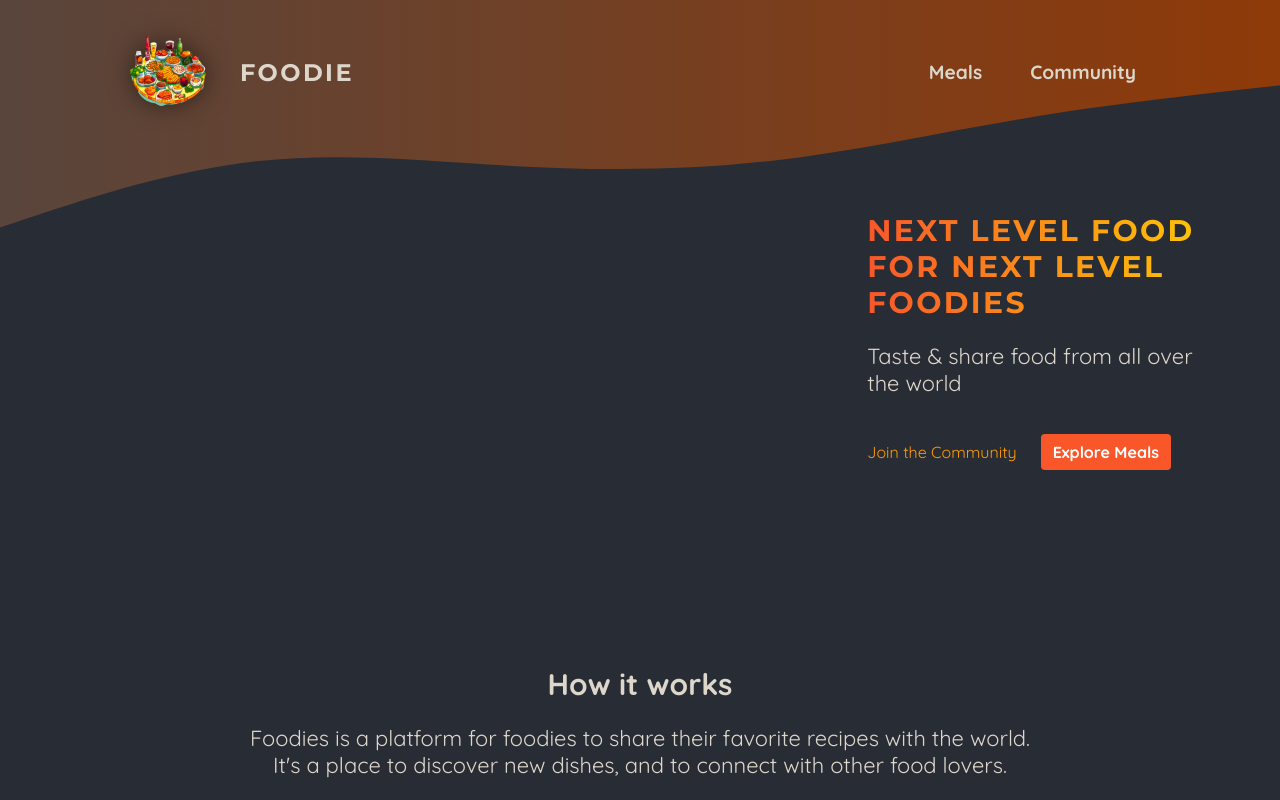
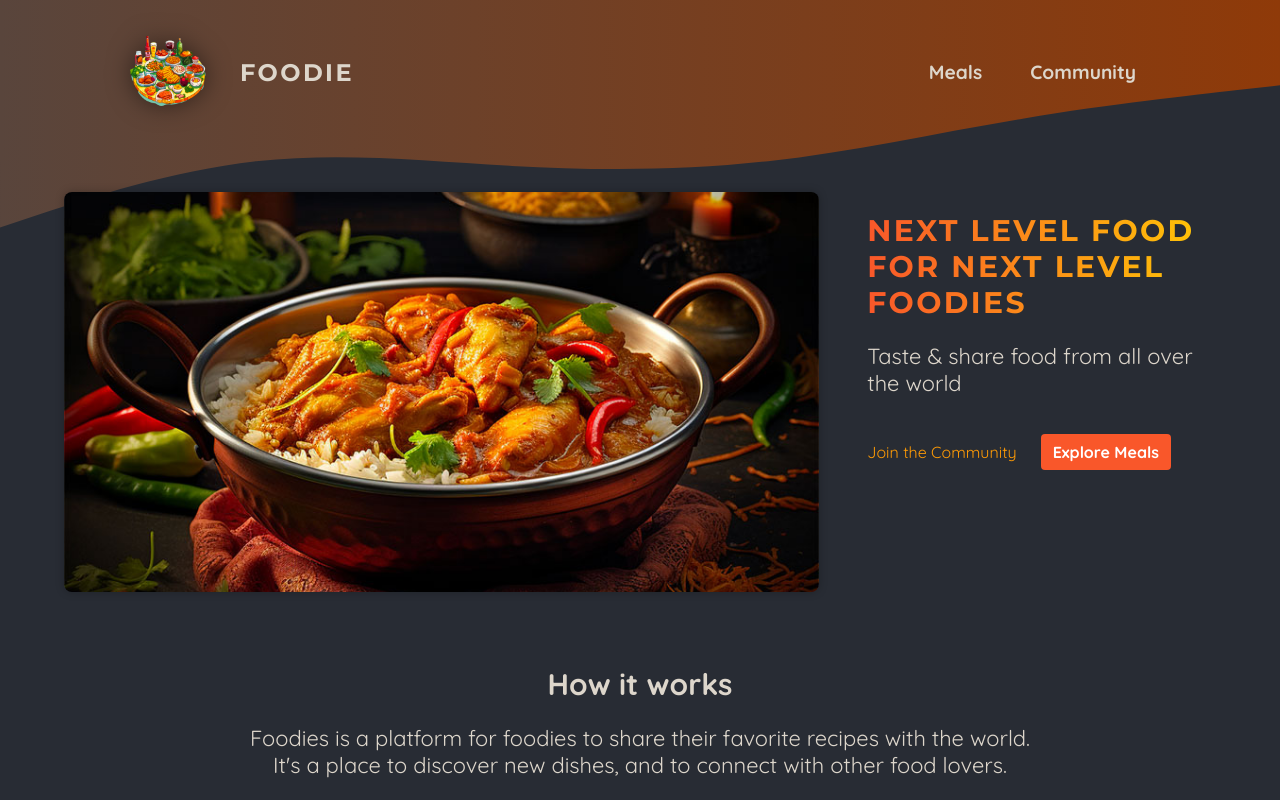
Before and after one commit to akaBaytar/foodie-app, a Next.js app: page / in a window 1280 px wide. Shown: the top 800 px of the page. Built offline with nearby package versions, Linux system fonts and the light colour scheme.

Commit message:
add slideshow

```diff
--- a/app/globals.css
+++ b/app/globals.css
@@ -41,3 +41,15 @@ body {
   font-weight: 500;
   color: #ddd8d8;
 }
+
+::-webkit-scrollbar {
+  width: 8px;
+}
+
+::-webkit-scrollbar-track {
+  background: #282c34;
+}
+
+::-webkit-scrollbar-thumb {
+  background: #8f3a09;
+}
--- a/app/page.js
+++ b/app/page.js
@@ -1,11 +1,16 @@
 import Link from 'next/link';
+
+import { Slideshow } from '@/components';
+
 import classes from './page.module.css';
 
 export default function Home() {
   return (
     <>
       <header className={classes.header}>
-        <div className={classes.slideshow}></div>
+        <div className={classes.slideshow}>
+          <Slideshow />
+        </div>
         <div className={classes.container}>
           <div className={classes.hero}>
             <h1>Next level food for next level foodies</h1>
@@ -21,18 +26,18 @@ export default function Home() {
         <section className={classes.section}>
           <h2>How it works</h2>
           <p>
-            Foodies is a platform for foodies to share their favorite
-            recipes with the world. It&apos;s a place to discover new dishes,
-            and to connect with other food lovers.
+            Foodies is a platform for foodies to share their favorite recipes
+            with the world. It&apos;s a place to discover new dishes, and to
+            connect with other food lovers.
           </p>
         </section>
 
         <section className={classes.section}>
           <h2>Why Foodies?</h2>
           <p>
-            Foodies is a platform for foodies to share their favorite
-            recipes with the world. It&apos;s a place to discover new dishes,
-            and to connect with other food lovers.
+            Foodies is a platform for foodies to share their favorite recipes
+            with the world. It&apos;s a place to discover new dishes, and to
+            connect with other food lovers.
           </p>
         </section>
       </main>
--- a/components/index.js
+++ b/components/index.js
@@ -1 +1,2 @@
 export { default as Header } from './header/Header';
+export { default as Slideshow } from './slider/Slideshow';
--- /dev/null
+++ b/components/slider/Slideshow.js
@@ -0,0 +1,49 @@
+'use client';
+
+import { useState ,useEffect } from 'react';
+import Image from 'next/image';
+
+import burger from '@/public/images/burger.jpg';
+import curry from '@/public/images/curry.jpg';
+import dumplings from '@/public/images/dumplings.jpg';
+import macncheese from '@/public/images/macncheese.jpg';
+import pizza from '@/public/images/pizza.jpg';
+import schnitzel from '@/public/images/schnitzel.jpg';
+import tomatoSalad from '@/public/images/tomato-salad.jpg';
+
+import classes from './Slideshow.module.css';
+
+const images = [
+  { img: burger, alt: 'A delicious, juicy burger' },
+  { img: curry, alt: 'A delicious, spicy curry' },
+  { img: dumplings, alt: 'Steamed dumplings' },
+  { img: macncheese, alt: 'Mac and cheese' },
+  { img: pizza, alt: 'A delicious pizza' },
+  { img: schnitzel, alt: 'A delicious schnitzel' },
+  { img: tomatoSalad, alt: 'A delicious tomato salad' },
+];
+
+export default function ImageSlideshow() {
+  const [currentImage, setCurrentImage] = useState(0);
+
+  useEffect(() => {
+    const interval = setInterval(() => {
+      setCurrentImage((prev) => (prev < images.length - 1 ? prev + 1 : 0));
+    }, 3000);
+
+    return () => clearInterval(interval);
+  }, []);
+
+  return (
+    <div className={classes.slideshow}>
+      {images.map((image, index) => (
+        <Image
+          key={index}
+          src={image.img}
+          className={index === currentImage ? classes.active : ''}
+          alt={image.alt}
+        />
+      ))}
+    </div>
+  );
+}
--- /dev/null
+++ b/components/slider/Slideshow.module.css
@@ -0,0 +1,26 @@
+.slideshow {
+  position: relative;
+  width: 100%;
+  height: 100%;
+  border-radius: 8px;
+  overflow: hidden;
+  box-shadow: 0 0 0.5rem rgba(0, 0, 0, 0.25);
+}
+
+.slideshow img {
+  width: 100%;
+  height: 100%;
+  object-fit: cover;
+  position: absolute;
+  top: 0;
+  left: 0;
+  opacity: 0;
+  transform: scale(1.05) translateX(1.05rem) rotate(-1.5deg);
+  transition: all 0.75s ease-in-out;
+}
+
+.slideshow .active {
+  z-index: 1;
+  opacity: 1;
+  transform: scale(1) translateX(0) rotate(0);
+}
```
Also changed, not shown: 1 other file (tests, documents, lock files or other folders).
